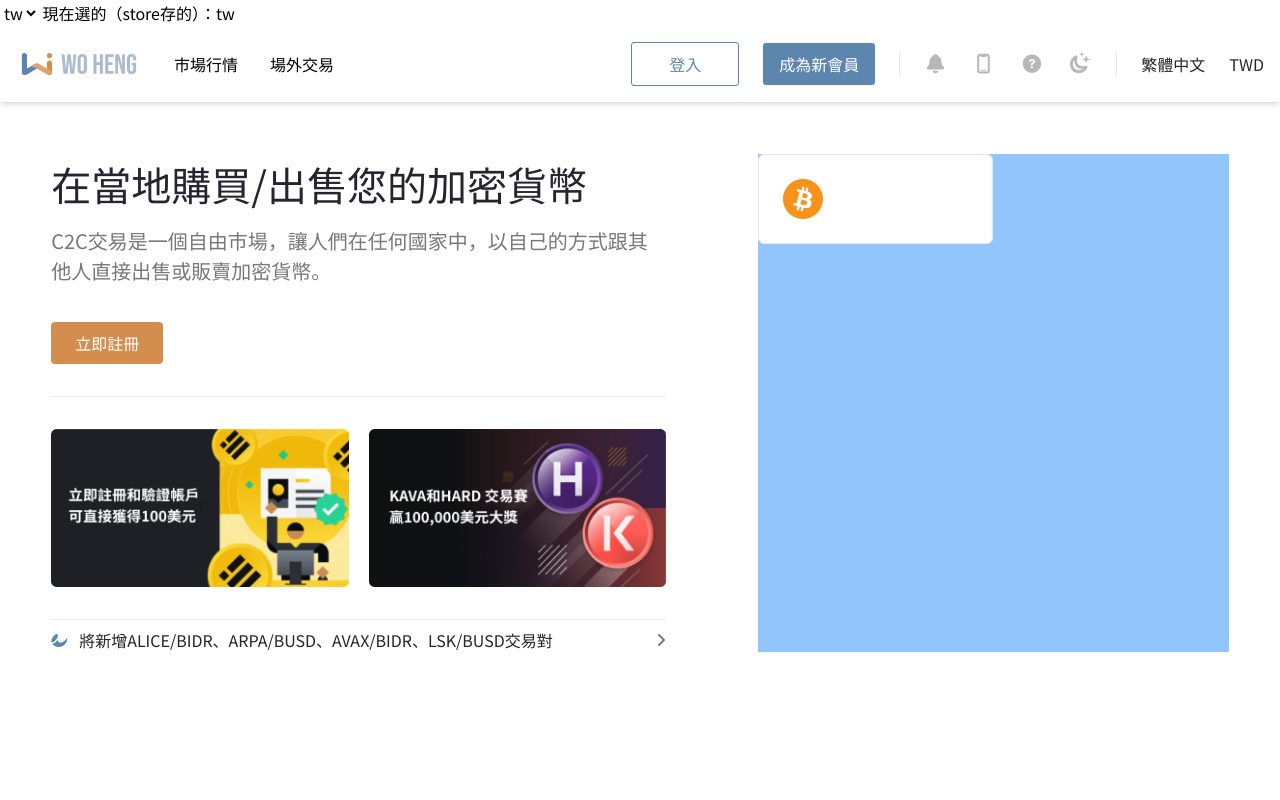
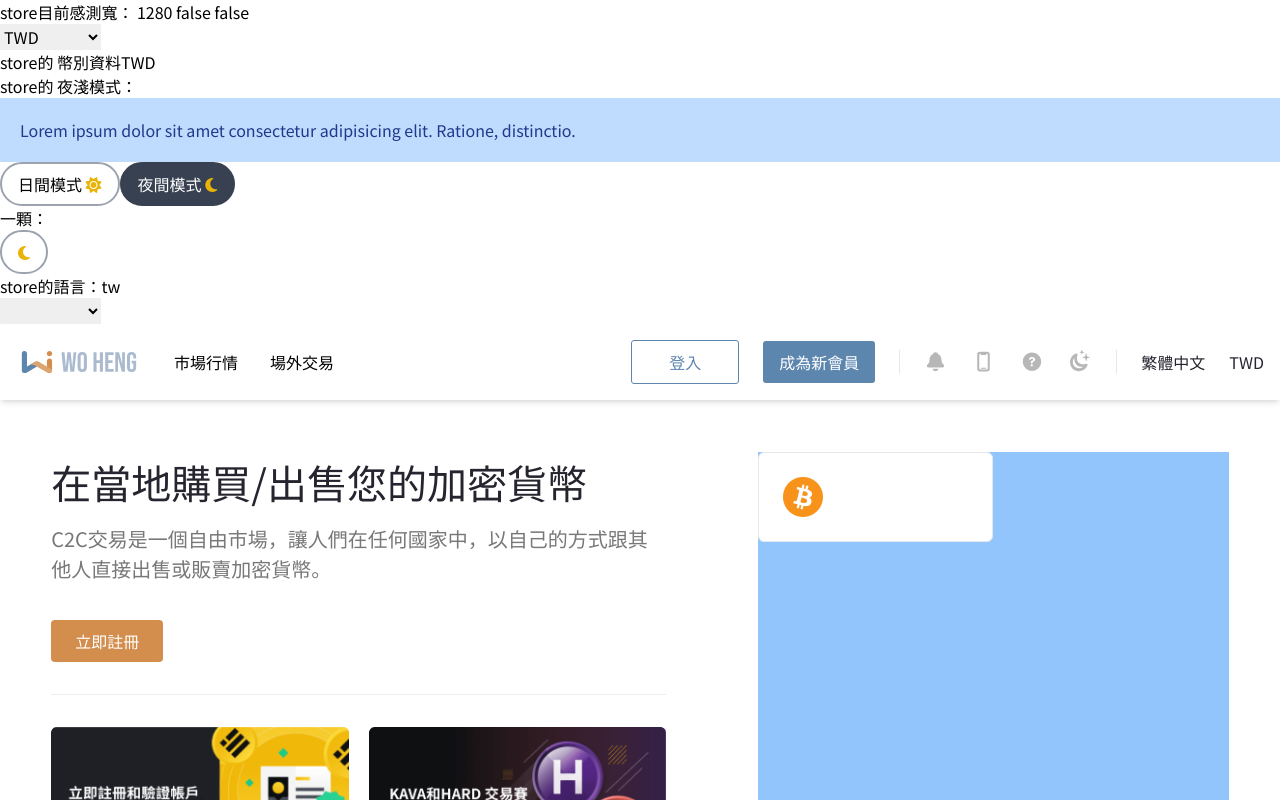
Before and after one commit to vicky-yu0318/youtubeproject, a Vue app: page / in a window 1280 px wide. Shown: the top 800 px of the page. Built offline with nearby package versions, Linux system fonts and the light colour scheme; a web font is replaced by a local one.

Commit message:
add coin choose

```diff
--- a/package.json
+++ b/package.json
@@ -14,7 +14,7 @@
     "postcss": "^8",
     "tailwindcss": "^3",
     "vue": "^3.2.13",
-    "vue-i18n": "^9.1.0",
+    "vue-i18n": "^9.1.10",
     "vue-router": "^4.0.3",
     "vuex": "^4.0.0"
   },
@@ -31,7 +31,7 @@
     "eslint-plugin-vue": "^8.0.3",
     "sass": "^1.32.7",
     "sass-loader": "^12.0.0",
-    "vue-cli-plugin-i18n": "^0.6.1",
+    "vue-cli-plugin-i18n": "~0.6.1",
     "vue-cli-plugin-tailwind": "~3.0.0"
   },
   "eslintConfig": {
--- a/src/App.vue
+++ b/src/App.vue
@@ -1,6 +1,6 @@
 <template>
+  <!-- <p>目前語系{{ $t('header.login') }}</p> -->
   <router-view />
   <!-- 多國語系 -->
   <!-- <p>{{ $t('message') }}</p> -->
-  <!-- <p>{{ $t('message') }}</p> -->
 </template>
--- a/src/components/CoinSwitch.vue
+++ b/src/components/CoinSwitch.vue
@@ -1,42 +1,76 @@
 <template>
-    <!-- v-model綁定加錢字號 -->
-   <select class="bg-white" v-model="$store.state.locale">
-      <option v-for="item in localesOption" :key="item"
-      >{{item}}</option>
+  <!-- v-model綁定store值，加錢字號 -->
+  <div class="">
+      <!-- styleDark是下方選告變數，不需加字雙引號 -->
+      <!-- v-model必須綁，否則commit完 最新資料不會秀在select上 -->
+    <select class="" :class="[isDark === 'dark'? styleDark: '']" v-model="$store.state.coin"
+   >
+      <!-- 可將選項寫於元件內 -->
+      <!-- select預設文字，不出現在下拉選項中 -->
+      <option value="" disabled selected hidden>請選擇幣別</option>
+      <option v-for="item in coinOptions" :key="item.value">{{ item.text }}</option>
     </select>
-    現在選的（store存的）：{{currentLocale}}
+    <div>store的 幣別資料{{ $store.state.coin }}</div>
+    <div>   store的 夜淺模式：{{ isDark }}</div>
 
-    <!-- :to="`/product/${product.id}`" -->
-    <!-- 如果不透過以上方式到該頁才拿到id，  記得！！於router加props 還有這加入params -->
-    <!-- <router-link :to="{name: 'product', params: {id: `${product.id}` }}">單一產品內容~~</router-link></li> -->
-    <!-- {
-      path: '/product/:id',
-      name: 'product',
-      // 筆記
-      props: true,
-      component: () => import('../views/SingleProduct.vue')
-    } -->
+  </div>
 </template>
 
 <script>
-// import VueCompositionAPI from '@vue/composition-api'
+import { reactive, computed } from "vue";
+import { useStore } from "vuex";
+
+export default {
+  setup() {
+    // store進來目的=> 拿是否暗黑模式全域資料(加computed)
+    const store = useStore();
+    const coinOptions = reactive([
+      {
+        text: "USD",
+        value: "USD",
+      },
+      {
+        text: "TWD",
+        value: "TWD",
+      },
+      {
+        text: "CNY",
+        value: "CNY",
+      },
+    ]);
+
+    // 全域store資料若是深色模式  要給樣式
+    let isDark = computed(() => store.state.isDark);
+    const styleDark = ['bg-black', 'text-white']
+
+    // 打到store去更改幣別 (宣告一個函式)
+    // 不用打dispatch 直接commit到mutation 改狀態
+    const setCoin = (coin) => {
+        store.commit('SET_COIN', coin)
+    }
+
+    return {
+      coinOptions,
+      isDark,
+      styleDark,
+      setCoin
+    };
+  },
+};
+</script>
+<!-- // import VueCompositionAPI from '@vue/composition-api'
 // Vue.use(VueCompositionAPI)
 // vue3不用再 main.js手動引入composition api
 //  =option api
 // import store from '@/store/index'
+//  =composition api -->
 
-//  =composition api
-import { ref, computed } from 'vue'
-import { useStore } from 'vuex'
-
-export default {
-    // 以下是option api寫法
+<!-- // 以下是option api寫法
   // data () {
   //     return {
   //         locales: store.state.locales
   //     }
   // }
-
 
   // 以下是composition api寫法
   // const vuexMSG = computed({
@@ -46,12 +80,11 @@ export default {
   //   set (val) {
   //     store.commit('UPDATE_MSG', val)
   //   }
-    // })
-    setup () {
-        const store = useStore()
-        const hello = ref('hello')
-        const localesOption =  computed(() => store.state.locales);
-        const currentLocale = computed(() => store.state.locale)
+  // }) -->
+
+<!--
+  // const coinOptions =  computed(() => store.state.locales);
+    // const currentLocale = computed(() => store.state.locale)
 
     // 以往vuex option api 寫法
     // computed: {
@@ -71,7 +104,6 @@ export default {
     //   this.$store.dispatch('getProducts')
     // }
 
-
     // vuex option api   使用store值做v-model綁定另一種方式 函式改物件方式
     // vuexMsg: {
     //    get () {
@@ -85,11 +117,6 @@ export default {
     //    }
     //  }
 
-        return {
-            hello,
-            localesOption,
-            currentLocale
-        }
 
     // 筆記
     //  this.$emit('get-country', this.select);
@@ -103,11 +130,18 @@ export default {
     // "YYYY-MM-DDTHH:mm:ss.SSSSZ"
     // "2022-06-01T12:06:54.292Z"}
 
-
     //     M的數量幾個就顯示幾個數字 o=st
     //   }
-        // }
-    }
-}
+    // } -->
 
-</script>
+
+  <!-- :to="`/product/${product.id}`" -->
+  <!-- 如果不透過以上方式到該頁才拿到id，  記得！！於router加props 還有這加入params -->
+  <!-- <router-link :to="{name: 'product', params: {id: `${product.id}` }}">單一產品內容~~</router-link></li> -->
+  <!-- {
+      path: '/product/:id',
+      name: 'product',
+      // 筆記
+      props: true,
+      component: () => import('../views/SingleProduct.vue')
+    } -->
--- /dev/null
+++ b/src/components/DarkSwitch.vue
@@ -0,0 +1,135 @@
+<template>
+  <div class="bg-blue-200 p-5 text-blue-900 dark:bg-black dark:text-white">
+     <p>Lorem ipsum dolor sit amet consectetur adipisicing elit. Ratione, distinctio.</p>
+  </div>
+  <div>
+    <button
+      class="px-4 py-2 rounded-full bg-white border-gray-400 border-2"
+      @click="changeTheme('light')"
+    >
+      日間模式
+      <i class="fas fa-sun text-yellow-500"></i>
+    </button>
+    <button
+      class="px-4 py-2 rounded-full bg-gray-700 border-gray-700 border-2 text-white"
+      @click="changeTheme('dark')"
+    >
+      夜間模式
+      <i class="fas fa-moon text-yellow-500"></i>
+    </button>
+  </div>
+  <!-- 一顆按鈕情形 -->
+  一顆：
+  <div>
+    <button
+      class="px-4 py-2 rounded-full bg-white border-gray-400 border-2"
+      @click="themeSwitch"
+    >
+      <i class="fas fa-sun text-yellow-500" ref="refSun"></i>
+      <i class="fas fa-moon text-yellow-500" ref="refMoon"></i>
+    </button>
+  </div>
+</template>
+
+<script>
+import { useStore } from "vuex";
+import { ref, onMounted, computed } from 'vue'
+
+export default {
+    setup() {
+        // ===================================================
+        // option api => this.$refs.refSun.classList.add('hidden')
+        // composition ref寫法
+        // const refSun = ref(null)
+        // const refMoon = ref(null)
+        // onMounted(() => {
+        //   refSun.value.addEventListener('click', () => refSun.value.classList.toggle('hidden'))
+        //   refMoon.value.addEventListener('click', () => refMoon.value.classList.toggle('hidden'))
+        // })
+        // ===================================================
+
+        // 兩顆按鈕
+        const changeTheme = (mode) => {
+          // 深色
+          if (mode === 'dark') {
+            console.log('dark');
+            // 全域加dark class
+            document.documentElement.classList.remove('light')
+            document.documentElement.classList.add('dark')
+            localStorage.setItem('theme', 'dark')
+          // 淺色
+          } else {
+            console.log('light');
+            document.documentElement.classList.remove('light')
+            document.documentElement.classList.add('dark')
+            localStorage.setItem('theme', 'light')
+          }
+        }
+
+        // ===========================================================
+        // 一顆按鈕
+        // const moonIcon = document.querySelector('moonIcon')
+        // const sunIcon = document.querySelector('sunIcon')
+        const refSun = ref(null)
+        const refMoon = ref(null)
+
+        const store = useStore()
+        const isDark = computed(() => store.state.isDark);
+
+        // 初始化主題 (要拿store的東西 或 ref東西 需使用.value)
+        const themeCheck = () => {
+          if (isDark.value === 'dark') {
+            document.documentElement.classList.add('dark')
+            refMoon.value.classList.add('hidden')
+            return
+          }
+          refSun.value.classList.add('hidden')
+        }
+        onMounted(() => {
+          themeCheck()
+        })
+
+
+        // 按鈕呈現      初始化 Or click 觸發 (初始化看狀況而有所不同)
+        const iconToggle = () => {
+          refSun.value.classList.toggle('hidden')
+          refMoon.value.classList.toggle('hidden')
+        }
+        // onMounted(() => {
+        //   refSun.value.addEventListener('click', iconToggle)
+        //   refMoon.value.addEventListener('click', iconToggle)
+        // })
+
+
+        // 轉換主題
+        // classList統一由dark控制
+        const themeSwitch = () => {
+          // 按白天按鈕 原來是深色=>改白天
+          if (document.documentElement.classList.contains('dark')) {
+            document.documentElement.classList.remove('dark')
+            // 不能透過單頁增localstorage / 需要commit 到store
+            // localStorage.setItem('maintheme', 'light')
+            iconToggle()
+            store.commit('SET_DARK', 'light')
+            return
+          }
+          //  按深色按鈕 原來是白天=>改深色
+          document.documentElement.classList.add('dark')
+          // localStorage.setItem('maintheme', 'dark')
+          store.commit('SET_DARK', 'dark')
+          iconToggle()
+        }
+
+        return {
+          changeTheme,
+          refSun,
+          refMoon,
+
+          isDark,
+          iconToggle,
+          themeSwitch
+        }
+    }
+
+}
+</script>
--- /dev/null
+++ b/src/components/LangSwitch.vue
@@ -0,0 +1,55 @@
+<template>
+  <div class="block">
+    <div>store的語言：{{$store.state.locale}}</div>
+    <select name="" id="" :class="[isDark === 'dark' ? darkStyle: '']"
+    v-model="$store.state.locale" @click.prevent="setLocale('fr')"
+    >
+    <!-- v-model="$i18n.locale" -->
+
+      <option value="" disabled selected hidden>請選擇語言</option>
+      <option :value="item.value" v-for="item in langOptions" :key="item.value">
+        {{ item.text }}
+      </option>
+      <!-- v-for="item in $i18n.availableLocales -->
+    </select>
+  </div>
+</template>
+
+<script>
+import { useStore } from "vuex";
+import { reactive, computed } from "vue";
+
+export default {
+  setup() {
+    const store = useStore();
+    let isDark = computed(() => store.state.isDark)
+    const darkStyle = ['bg-black', 'text-blue-300']
+    // 全域變數：是否暗黑模式
+
+
+    const langOptions = reactive([
+      {
+        text: "English",
+        value: "us",
+      },
+      {
+        text: "法文",
+        value: "fr",
+      }
+    ])
+
+    const setLocale = (locale)=> {
+      // this.$18n.locale = locale
+      store.commit('SET_LANG', locale)
+    }
+
+
+    return {
+      langOptions,
+      isDark,
+      darkStyle,
+      setLocale
+    };
+  },
+};
+</script>
--- a/src/router/index.js
+++ b/src/router/index.js
@@ -9,9 +9,6 @@ const routes = [
   {
     path: '/',
     name: 'index',
-    // route level code-splitting
-    // this generates a separate chunk (about.[hash].js) for this route
-    // which is lazy-loaded when the route is visited.
     component: () => import(/* webpackChunkName: "about" */ '../views/IndexView.vue')
   }
 ]
--- a/src/store/index.js
+++ b/src/store/index.js
@@ -1,19 +1,24 @@
 import { createStore } from 'vuex'
 
-// store composition是原寫法 Ｘreturn
 export default createStore({
-  strict: true,
+  strict: false,
   // 嚴格模式 => 如果非同步事件寫在mutation 會報錯
+  // 寬鬆模式 => 解決[vuex] do not mutate vuex store state outside mutation handlers.問題
   state: {
     locales: ['tw', 'us', 'cn'],
     locale: 'tw',
     coins: ['TWD', 'USD', 'CNY'],
     coin: 'TWD',
-    dark: 'false'
+    isDark: localStorage.getItem('maintheme'),
+    windowWidth: 0,
+    isMobile: false,
+    isTablet: false,
   },
+  // JSON.parse(localStorage.getItem("maintheme"))
+  // isDark = localStorage.getItem('maintheme')
+
   getters: {
   },
-  // 改變state
   mutations: {
     SET_LANG (state, locale) {
       if (state.locales.includes(locale)) {
@@ -26,11 +31,18 @@ export default createStore({
       }
     },
     SET_DARK (state, payload) {
-      state.dark = payload
-      if ( process.client ) {
-        localStorage.setItem("dark", state.dark)
-      }
+      state.isDark = payload
+      // if ( process.client ) {
+        localStorage.setItem("maintheme", state.isDark)
+      // }
     },
+    SET_WINDOWWIDTH(state, data) {
+      state.windowWidth = data
+    },
+    SET_ISMOBILE(state, data) {
+      state.isMobile = data[0]
+      state.isTablet = data[1]
+    }
   },
   actions: {
     // 固定的context = {state, commit, dispatch, getters}
--- a/src/views/IndexView.vue
+++ b/src/views/IndexView.vue
@@ -1,6 +1,11 @@
 <template>
   <div class="index">
+    store目前感測寬： {{ $store.state.windowWidth }}
+   {{isMobile}}   {{isTablet}}
     <CoinSwitch></CoinSwitch>
+    <DarkSwitch></DarkSwitch>
+    <LangSwitch></LangSwitch>
+    <!-- <LangSwitch></LangSwitch> -->
     <header class=" h-[76px] shadow-md fixed right-0 left-0 z-50 bg-white">
       <div class="w-[97.5%]  mx-auto flex items-center justify-between h-full">
         <!-- main-image -->
@@ -89,13 +94,23 @@
 
 <script>
 import CoinSwitch from '../components/CoinSwitch.vue'
+import DarkSwitch from '../components/DarkSwitch.vue'
+import LangSwitch from '../components/LangSwitch.vue'
+import { useStore } from 'vuex'
+// import store from '@/store'
+import { onMounted, reactive, computed } from 'vue'
 
 export default {
-  data () {
-    return {
-      // headerLink: ['市場行情','場外交易']
-      currencyData: [
-        {
+  // components不放在setup中
+   components: {
+    CoinSwitch,
+    DarkSwitch,
+    LangSwitch
+  },
+  setup () {
+    const store = useStore()
+    const currencyData = reactive([
+      {
           image: require('@/assets/images/home/ic_coin_btc.png'),
           cate:'',
           currency: '',
@@ -104,12 +119,37 @@ export default {
           rate_of_return: '',
           amount: ''
         }
+    ])
 
-      ]
+   // 拉動不會觸發
+    const handleResize =  () => {
+      store.commit('SET_WINDOWWIDTH', window.innerWidth)
+      if (window.innerWidth <= 1920 && window.innerWidth >= 768) {
+        // console.log(window.innerWidth)
+        // mobile XX  tablet XX
+        store.commit('SET_ISMOBILE', [false, false])
+      } else if (window.innerWidth < 768) {
+        store.commit('SET_ISMOBILE', [true, false])
+      } else {
+        store.commit('SET_ISMOBILE', [false, false])
+      }
     }
-  },
-  components: {
-    CoinSwitch
+
+    // 一定要加computed
+    let isMobile = computed(() => store.state.isMobile)
+    let isTablet = computed(() => store.state.isTablet)
+
+    onMounted (() => {
+      // 此方法不用return 出去 因為已在mounted用掉
+      handleResize()
+    })
+
+
+    return {
+      currencyData,
+      isMobile,
+      isTablet
+    }
   }
 }
 </script>
```
Also changed, not shown: src/i18n.js (+4 -4 lines), src/main.js (+10 -1 lines), src/methods/IsEnterDark.js (added, +8 -0 lines), 1 other file (tests, documents, lock files or other folders). Lines whose indentation alone changed are shown as unchanged.
